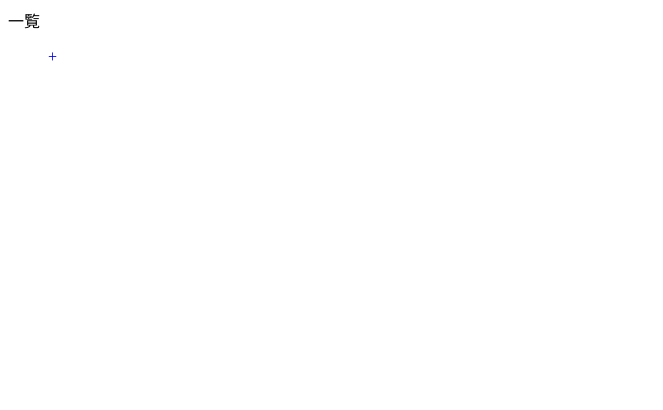
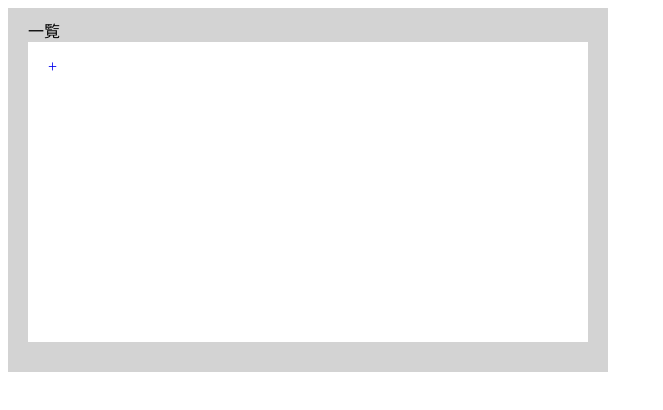
Before and after one commit to tyrrell-IH/react-memo-app, a React (Create React App) app in the folder my-memo/: page / in a window 1280 px wide. Shown: the top 410 px of the page, without its empty margins (0-663 px from the left). Built offline with nearby package versions, Linux system fonts and the light colour scheme.

Commit message:
最低限のスタイルを当てた

```diff
--- /dev/null
+++ b/my-memo/src/App.css
@@ -0,0 +1,11 @@
+.memo-app {
+  width: 560px;
+  background-color: lightgrey;
+  padding: 10px 20px 30px 20px;
+}
+
+.memo-contents {
+  display: flex;
+  background-color: white;
+  min-height: 300px;
+}
--- a/my-memo/src/App.js
+++ b/my-memo/src/App.js
@@ -1,12 +1,14 @@
 import { useState } from "react";
 import TitleIndex from "./title_index";
 import Editor from "./editor";
+import "./App.css";
 
 export default function App() {
   const [editingMemo, setEditingMemo] = useState(null);
   return (
-    <div>
+    <div className="memo-app">
       {editingMemo === null ? "一覧" : "編集"}
+      <div className="memo-contents">
         <TitleIndex
           editingMemo={editingMemo}
           setEditingMemo={(memo) => setEditingMemo(memo)}
@@ -18,5 +20,6 @@ export default function App() {
           />
         )}
       </div>
+    </div>
   );
 }
--- /dev/null
+++ b/my-memo/src/editor.css
@@ -0,0 +1,21 @@
+.editor {
+  width: 260px;
+  padding: 0 20px;
+  margin: 16px 0;
+  display: block;
+  text-align: center;
+}
+
+.text-area {
+  width: 240px;
+  height: 20em;
+}
+
+.button-area {
+  display: block;
+  text-align: center;
+}
+
+.button {
+  margin: 0 10px;
+}
--- a/my-memo/src/editor.js
+++ b/my-memo/src/editor.js
@@ -1,3 +1,5 @@
+import "./editor.css";
+
 export default function Editor({ editingMemo, setEditingMemo }) {
   function handleEdit() {
     const memos = JSON.parse(localStorage.getItem("memos"));
@@ -20,10 +22,9 @@ export default function Editor({ editingMemo, setEditingMemo }) {
   }
 
   return (
-    <form>
-      <label>
+    <div className="editor">
       <textarea
-          name="yourText"
+        className="text-area"
         placeholder="Enter your text"
         value={editingMemo.body}
         onChange={(e) =>
@@ -32,9 +33,14 @@ export default function Editor({ editingMemo, setEditingMemo }) {
         rows={8}
         cols={40}
       />
-      </label>
-      <button onClick={handleEdit}>編集</button>
-      <button onClick={handleDelete}>削除</button>
-    </form>
+      <div className="button-area">
+        <button className="button" onClick={handleEdit}>
+          編集
+        </button>
+        <button className="button" onClick={handleDelete}>
+          削除
+        </button>
+      </div>
+    </div>
   );
 }
--- /dev/null
+++ b/my-memo/src/title_index.css
@@ -0,0 +1,5 @@
+.title-index {
+  width: 240px;
+  list-style: none;
+  padding: 0 20px;
+}
--- a/my-memo/src/title_index.js
+++ b/my-memo/src/title_index.js
@@ -1,4 +1,5 @@
 import AddMemo from "./add_memo";
+import "./title_index.css";
 
 export default function TitleIndex({ editingMemo, setEditingMemo }) {
   const memos = JSON.parse(localStorage.getItem("memos")) ?? [];
@@ -22,7 +23,7 @@ export default function TitleIndex({ editingMemo, setEditingMemo }) {
   });
 
   return (
-    <ul style={{ listStyle: "none" }}>
+    <ul className="title-index">
       {titles}
       <AddMemo setEditingMemo={setEditingMemo} />
     </ul>
```
Lines whose indentation alone changed are shown as unchanged.
